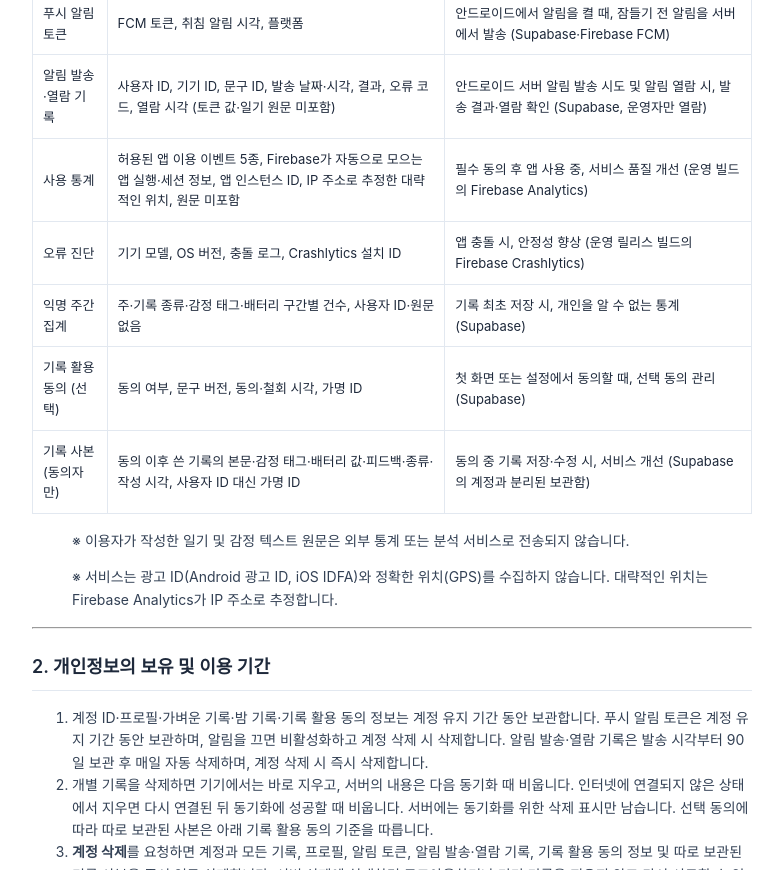
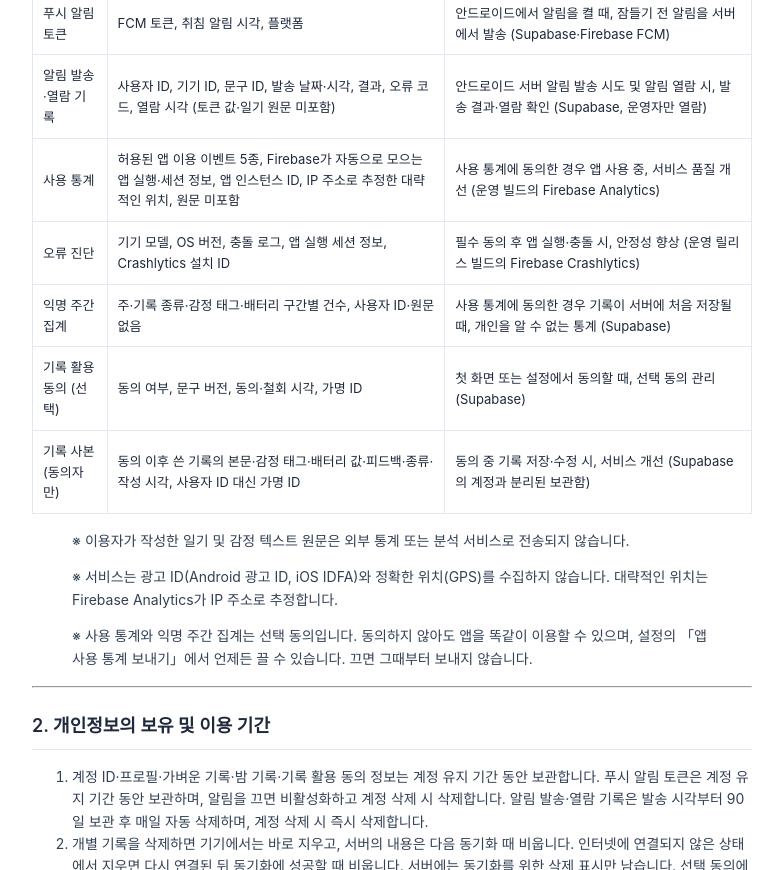
Before and after one commit to ckdals1108/dodac-policy, a plain HTML site: page index.html in a window 1280 px wide. Shown: the part 580-1450 px from the top of the page, without its empty margins (248-1031 px from the left). Drawn offline with Linux system fonts and the light colour scheme.

Commit message:
Make usage stats optional and diagnostics follow the required consent
Usage stats and the anonymous weekly aggregate are now collected only
with the optional usage stats consent, which can be turned off in the
app's settings. Error diagnostics, which now list app launch session
info, start only after the required consent. The page matches the
app's HTML copy of the policy.

Co-Authored-By: Claude Opus 5.5 <noreply@anthropic.com>

```diff
--- a/index.html
+++ b/index.html
@@ -46,14 +46,14 @@
         <tr><td>밤 기록</td><td>감정 태그, 메모 원문, 배터리 값, 피드백 문장</td><td>밤 리추얼 완료 시 자동 저장 및 서버 동기화 (기기 DB 및 Supabase)</td></tr>
         <tr><td>푸시 알림 토큰</td><td>FCM 토큰, 취침 알림 시각, 플랫폼</td><td>안드로이드에서 알림을 켤 때, 잠들기 전 알림을 서버에서 발송 (Supabase·Firebase FCM)</td></tr>
         <tr><td>알림 발송·열람 기록</td><td>사용자 ID, 기기 ID, 문구 ID, 발송 날짜·시각, 결과, 오류 코드, 열람 시각 (토큰 값·일기 원문 미포함)</td><td>안드로이드 서버 알림 발송 시도 및 알림 열람 시, 발송 결과·열람 확인 (Supabase, 운영자만 열람)</td></tr>
-        <tr><td>사용 통계</td><td>허용된 앱 이용 이벤트 5종, Firebase가 자동으로 모으는 앱 실행·세션 정보, 앱 인스턴스 ID, IP 주소로 추정한 대략적인 위치, 원문 미포함</td><td>필수 동의 후 앱 사용 중, 서비스 품질 개선 (운영 빌드의 Firebase Analytics)</td></tr>
-        <tr><td>오류 진단</td><td>기기 모델, OS 버전, 충돌 로그, Crashlytics 설치 ID</td><td>앱 충돌 시, 안정성 향상 (운영 릴리스 빌드의 Firebase Crashlytics)</td></tr>
-        <tr><td>익명 주간 집계</td><td>주·기록 종류·감정 태그·배터리 구간별 건수, 사용자 ID·원문 없음</td><td>기록 최초 저장 시, 개인을 알 수 없는 통계 (Supabase)</td></tr>
+        <tr><td>사용 통계</td><td>허용된 앱 이용 이벤트 5종, Firebase가 자동으로 모으는 앱 실행·세션 정보, 앱 인스턴스 ID, IP 주소로 추정한 대략적인 위치, 원문 미포함</td><td>사용 통계에 동의한 경우 앱 사용 중, 서비스 품질 개선 (운영 빌드의 Firebase Analytics)</td></tr>
+        <tr><td>오류 진단</td><td>기기 모델, OS 버전, 충돌 로그, 앱 실행 세션 정보, Crashlytics 설치 ID</td><td>필수 동의 후 앱 실행·충돌 시, 안정성 향상 (운영 릴리스 빌드의 Firebase Crashlytics)</td></tr>
+        <tr><td>익명 주간 집계</td><td>주·기록 종류·감정 태그·배터리 구간별 건수, 사용자 ID·원문 없음</td><td>사용 통계에 동의한 경우 기록이 서버에 처음 저장될 때, 개인을 알 수 없는 통계 (Supabase)</td></tr>
         <tr><td>기록 활용 동의 (선택)</td><td>동의 여부, 문구 버전, 동의·철회 시각, 가명 ID</td><td>첫 화면 또는 설정에서 동의할 때, 선택 동의 관리 (Supabase)</td></tr>
         <tr><td>기록 사본 (동의자만)</td><td>동의 이후 쓴 기록의 본문·감정 태그·배터리 값·피드백·종류·작성 시각, 사용자 ID 대신 가명 ID</td><td>동의 중 기록 저장·수정 시, 서비스 개선 (Supabase의 계정과 분리된 보관함)</td></tr>
       </tbody>
     </table>
-    <blockquote><p>※ 이용자가 작성한 일기 및 감정 텍스트 원문은 외부 통계 또는 분석 서비스로 전송되지 않습니다.</p><p>※ 서비스는 광고 ID(Android 광고 ID, iOS IDFA)와 정확한 위치(GPS)를 수집하지 않습니다. 대략적인 위치는 Firebase Analytics가 IP 주소로 추정합니다.</p></blockquote>
+    <blockquote><p>※ 이용자가 작성한 일기 및 감정 텍스트 원문은 외부 통계 또는 분석 서비스로 전송되지 않습니다.</p><p>※ 서비스는 광고 ID(Android 광고 ID, iOS IDFA)와 정확한 위치(GPS)를 수집하지 않습니다. 대략적인 위치는 Firebase Analytics가 IP 주소로 추정합니다.</p><p>※ 사용 통계와 익명 주간 집계는 선택 동의입니다. 동의하지 않아도 앱을 똑같이 이용할 수 있으며, 설정의 「앱 사용 통계 보내기」에서 언제든 끌 수 있습니다. 끄면 그때부터 보내지 않습니다.</p></blockquote>
     <hr>
     <h2>2. 개인정보의 보유 및 이용 기간</h2>
     <ol>
```
